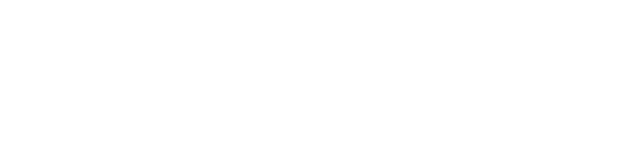
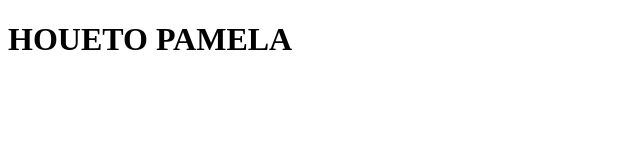
Before and after one commit to akpekeh2008-stack/git-mon-cv, a plain HTML site: page index.html in a window 1280 px wide. Shown: the whole page, without its empty margins (0-640 px from the left). Drawn offline with Linux system fonts and the light colour scheme.

Commit message:
mise en place de la section titre

```diff
--- a/index.html
+++ b/index.html
@@ -7,6 +7,6 @@
     <title>Document</title>
 </head>
 <body>
-
+    <h1>HOUETO PAMELA</h1>
 </body>
 </html>
```
